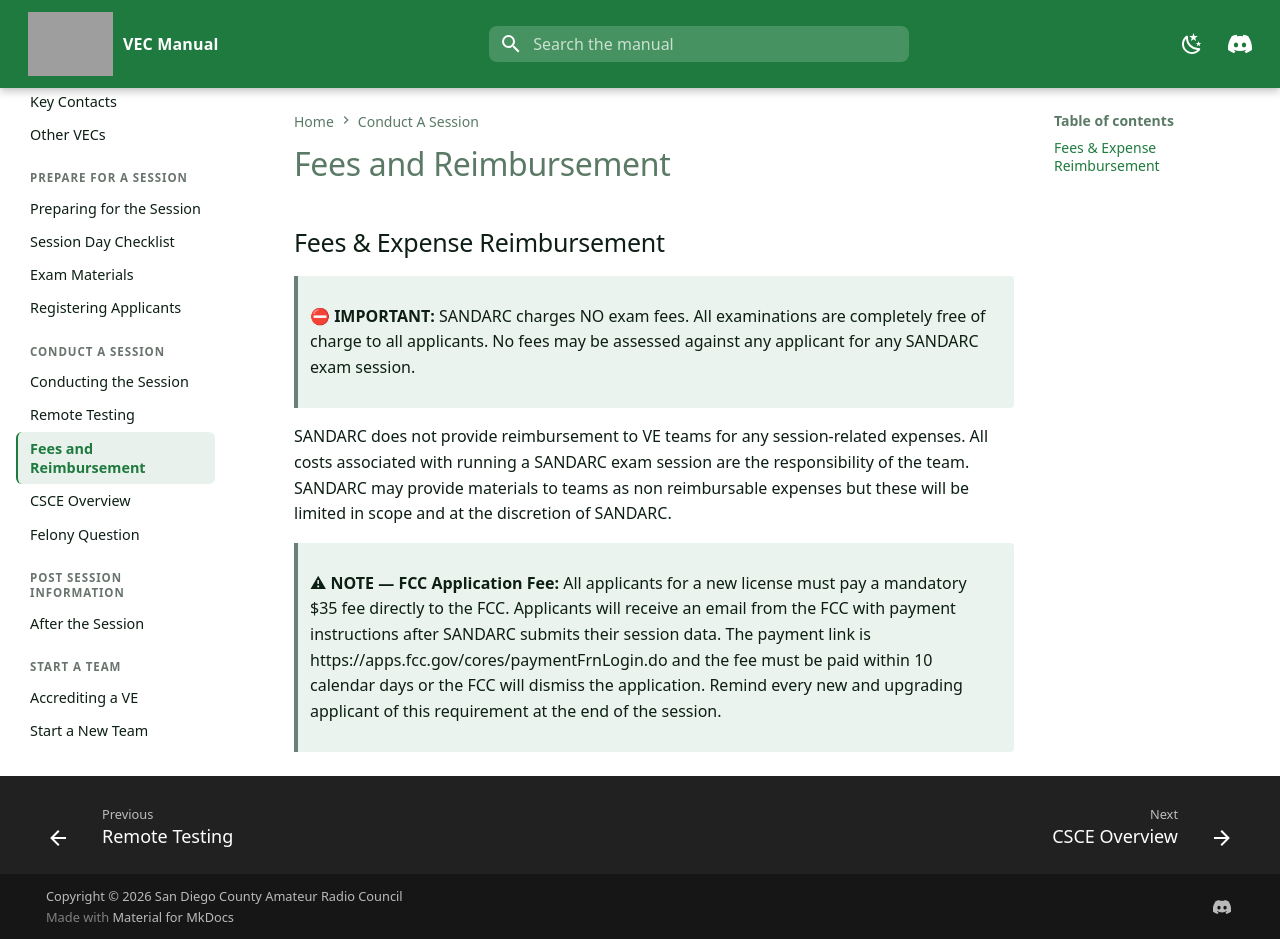
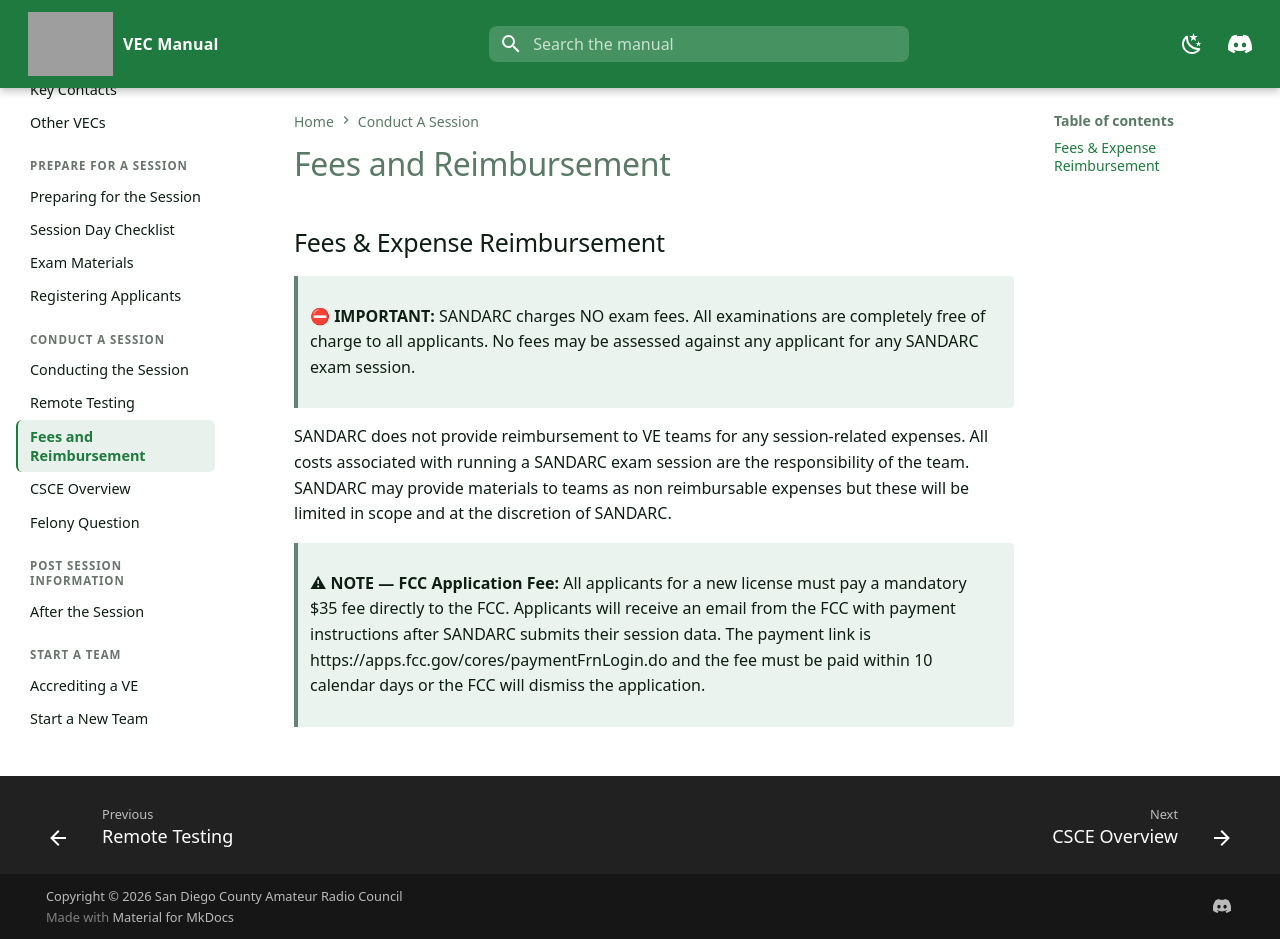
Before and after one commit to SANDARC-VEC/manual, an MkDocs documentation site: the page built from docs/Conduct A Session/Fees_and_Reimbursement.md, in a window 1280 px wide and 939 px high. Built offline with MkDocs 1.6.1 and Material for MkDocs 9.7.7, drawn with Linux system fonts in a browser that asks for light colours; grey boxes are pictures that could not be loaded.

Commit message:
removed section that is unneccessary and causing confusion

```diff
--- a/docs/Conduct A Session/Fees_and_Reimbursement.md
+++ b/docs/Conduct A Session/Fees_and_Reimbursement.md
@@ -4,4 +4,4 @@
 
 SANDARC does not provide reimbursement to VE teams for any session-related expenses. All costs associated with running a SANDARC exam session are the responsibility of the team. SANDARC may provide materials to teams as non reimbursable expenses but these will be limited in scope and at the discretion of SANDARC.
 
-> ⚠ **NOTE — FCC Application Fee:** All applicants for a new license must pay a mandatory $35 fee directly to the FCC. Applicants will receive an email from the FCC with payment instructions after SANDARC submits their session data. The payment link is https://apps.fcc.gov/cores/paymentFrnLogin.do and the fee must be paid within 10 calendar days or the FCC will dismiss the application. Remind every new and upgrading applicant of this requirement at the end of the session.
+> ⚠ **NOTE — FCC Application Fee:** All applicants for a new license must pay a mandatory $35 fee directly to the FCC. Applicants will receive an email from the FCC with payment instructions after SANDARC submits their session data. The payment link is https://apps.fcc.gov/cores/paymentFrnLogin.do and the fee must be paid within 10 calendar days or the FCC will dismiss the application.
```
